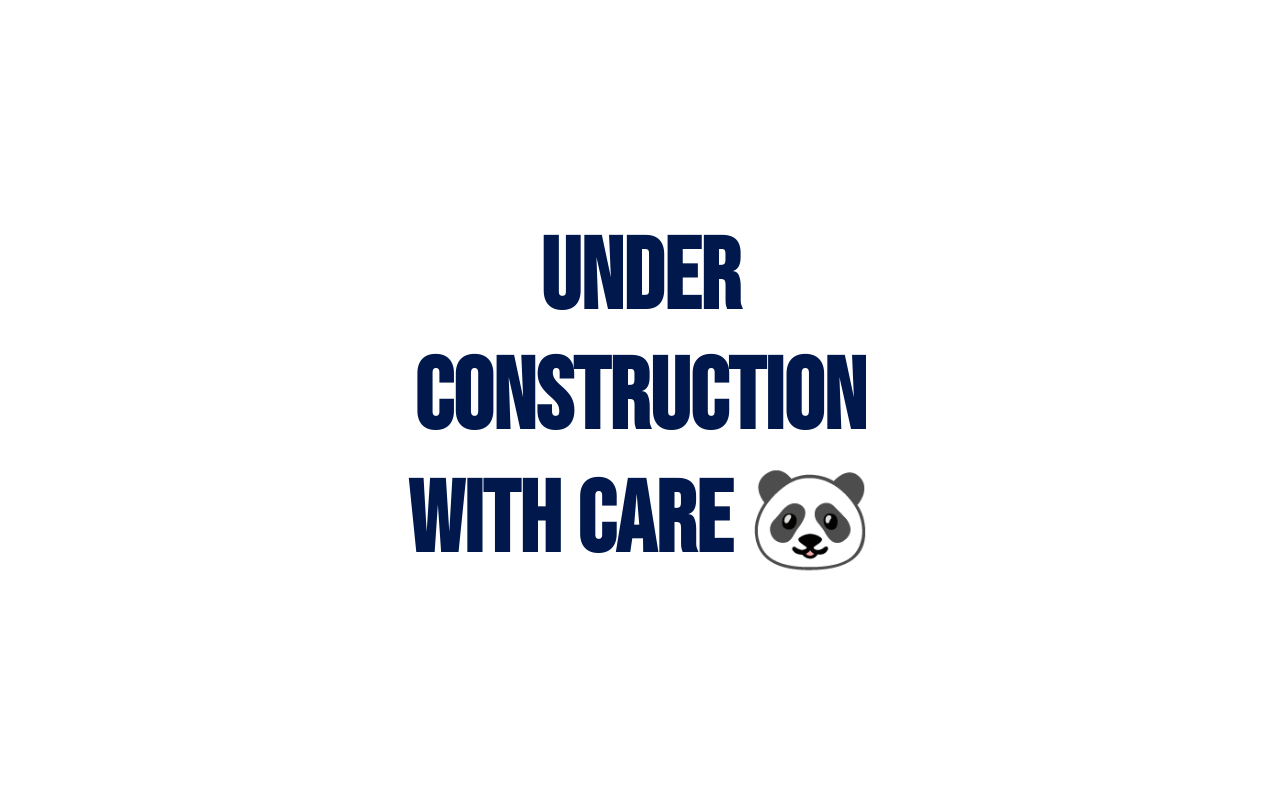
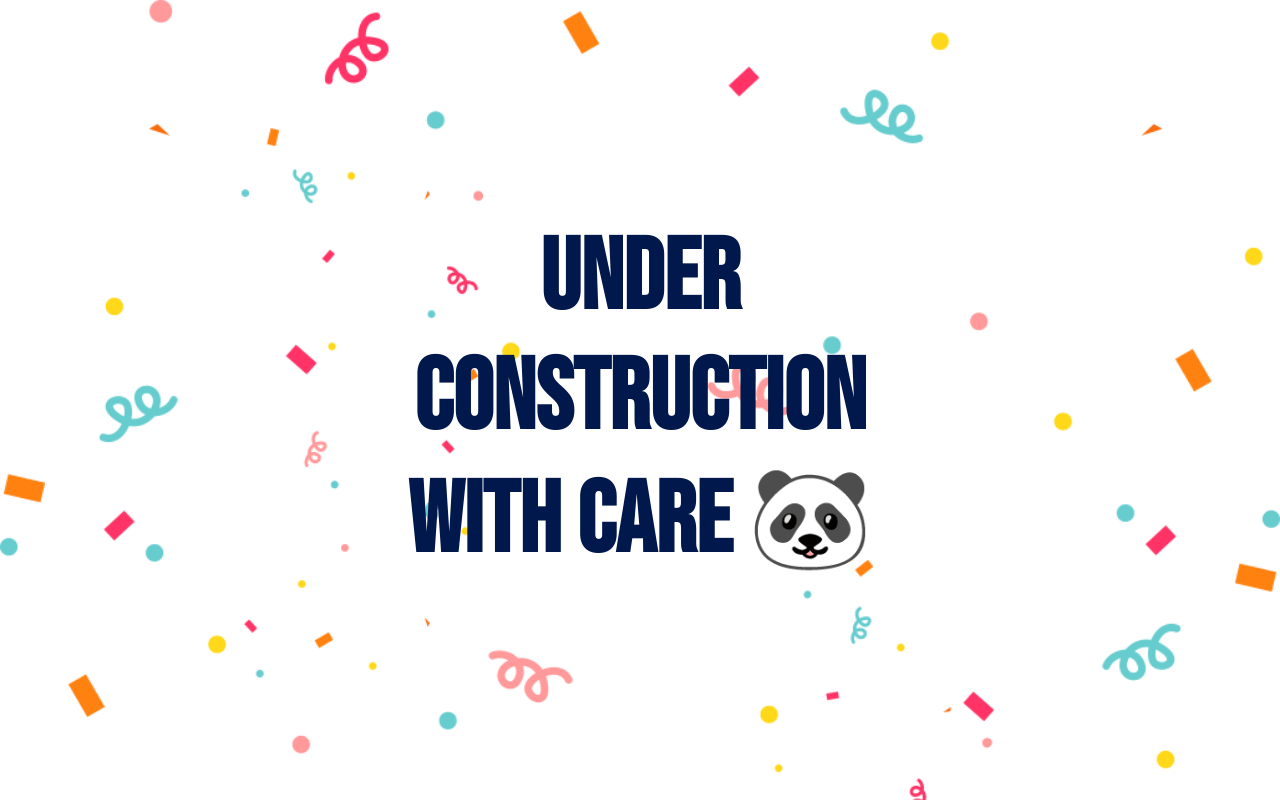
Before and after one commit to gowthamml/paks, a plain HTML site: page index.html in a window 1280 px wide. Drawn offline with Linux system fonts and the light colour scheme; the site is published under a folder, as on GitHub Pages, so addresses that start at the root find nothing.

Commit message:
Update index.html

```diff
--- a/index.html
+++ b/index.html
@@ -14,7 +14,7 @@
             padding: 0;
         }
         body{
-            background: url("/party.png");
+            background: url("party.png");
             background-size: cover;
             background-repeat: no-repeat;
             object-fit: cover;
```
